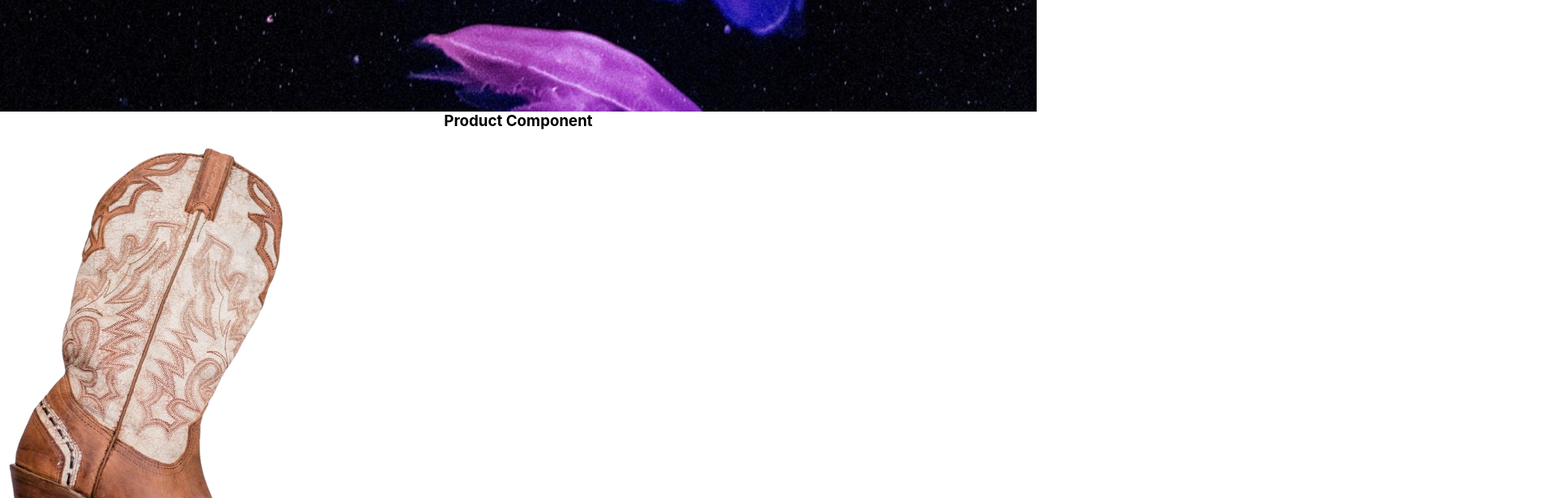
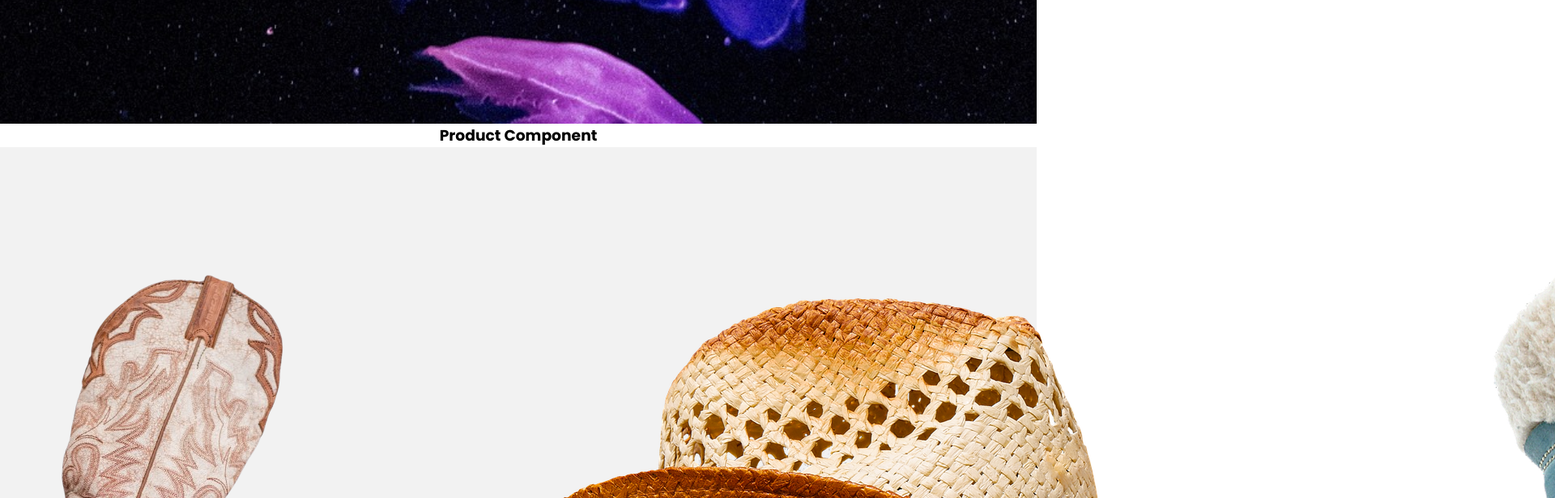
Before and after one commit to mickey55679/react-components-athletech, a React (Create React App) app: page / in a window 1280 px wide. Shown: the part 1060-1676 px from the top of the page at 81% size, 1920 px wide, since content can reach past the window. Built offline with nearby package versions, Linux system fonts and the light colour scheme; a web font is replaced by a local one.

Commit message:
mainContainer styles

```diff
--- a/src/Components/ProductCard/ProductCard.css
+++ b/src/Components/ProductCard/ProductCard.css
@@ -4,4 +4,14 @@
     margin: 0;
     padding: 0;
     box-sizing: border-box;
+    font-family: 'Poppins', sans-serif;
 }
+.mainContainer{
+    width: 100%;
+    min-height: 100vh;
+    background: rgba(242, 242, 242, 255);
+    display: grid;
+    grid-template-columns: repeat(3, 1fr);
+    gap: 40px;
+    align-items: center;
+}
```
